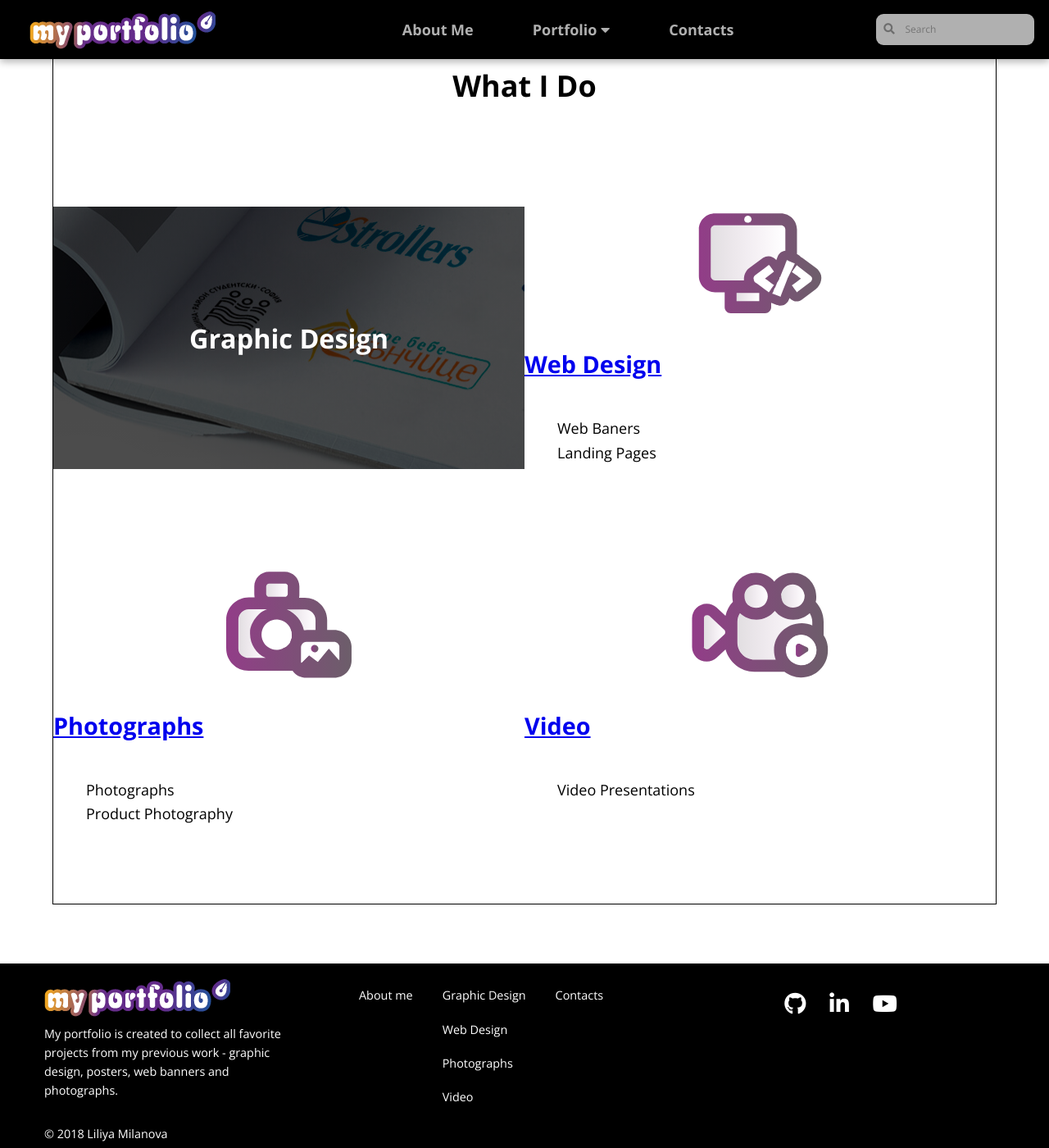
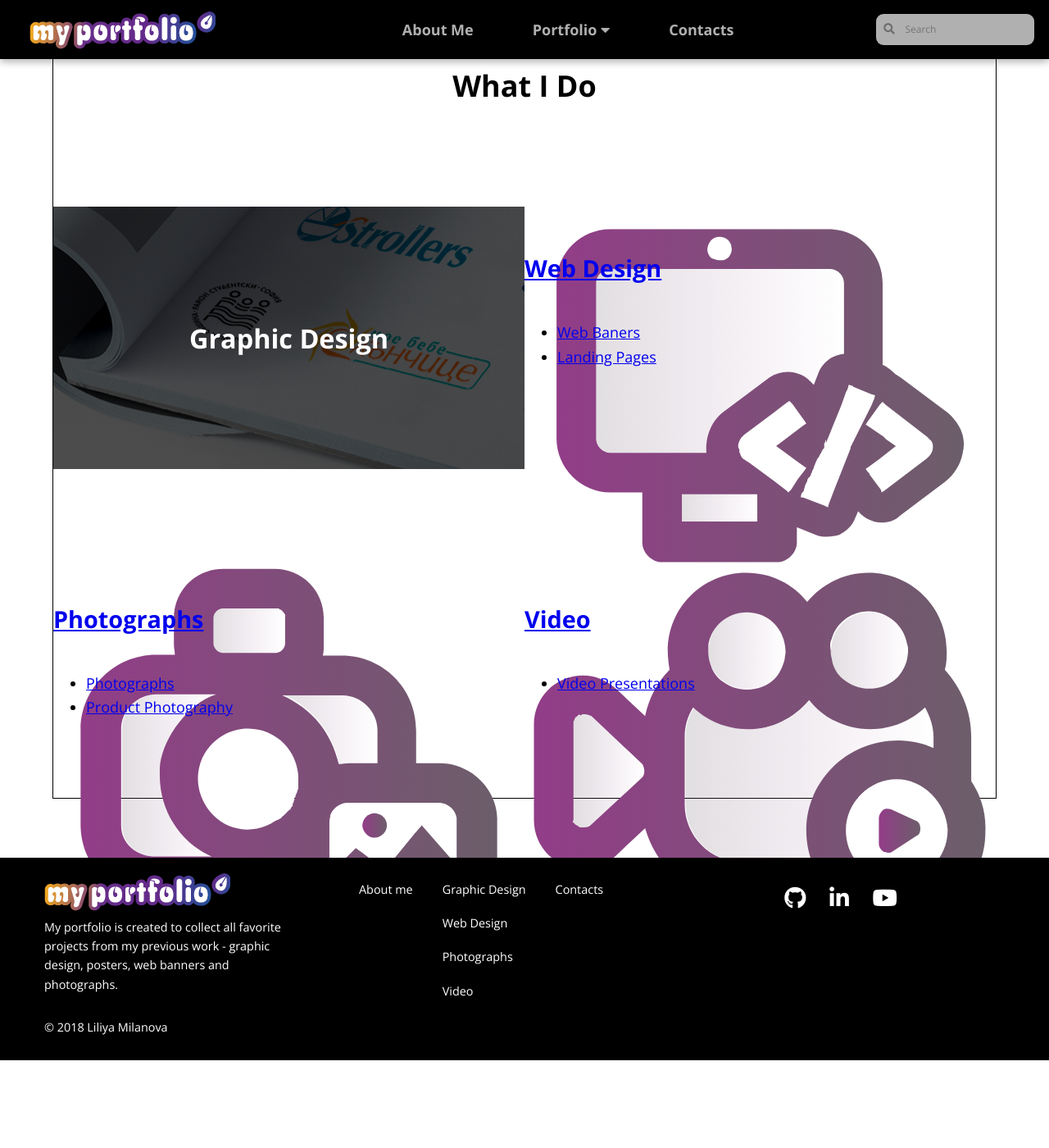
Before and after one commit to LiliyaMilanova/myportfolio, a Jekyll site: the page built from index.html, in a window 1280 px wide and 1400 px high, scrolled down 1091 px. Shown: the whole window at 82% size. Built offline with Jekyll 4.4.1, drawn with Linux system fonts in a browser that asks for light colours; nearby versions of some CDN libraries; after the commit the page ends 2384 px from its top, so only the background shows below that.

Commit message:
Update styles.css

```diff
--- a/css/styles.css
+++ b/css/styles.css
@@ -132,30 +132,6 @@ text-align: center;
     text-decoration: none;
     color: rgb(255, 255, 255);
 }
-
-.what span {
-    width: 30%;
-    margin: auto;
-}
-
-.what h4 a:hover {
-    color: rgb(108, 94, 106);
-}
-
-.what ul li {
-    list-style-type: none;
-}
-
-
-.what ul li a {
-    color: rgb(0, 0, 0);
-    text-decoration: none;
-}
-
-.what ul li a:hover {
-    color: rgb(146, 61, 136);
-}
-
 
 /* footer*/
 
```
